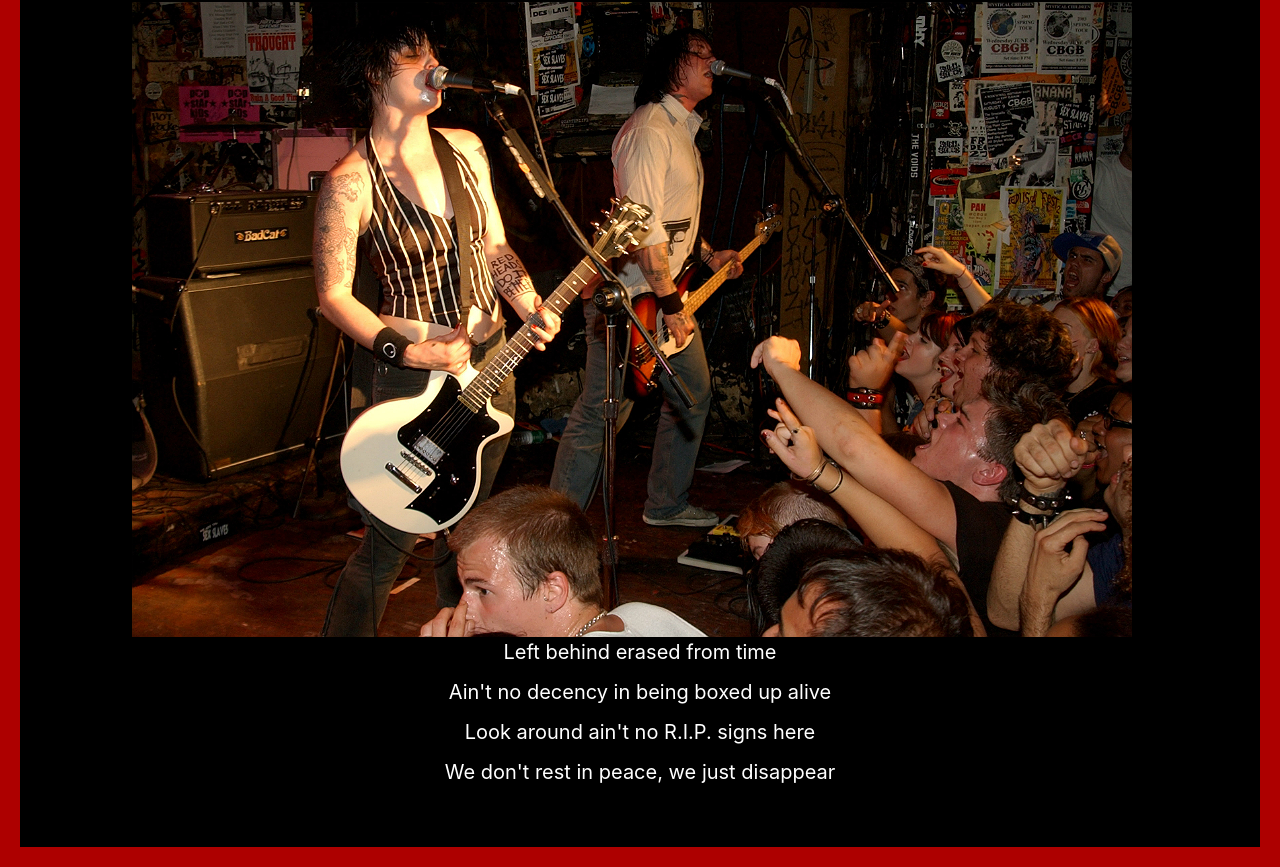
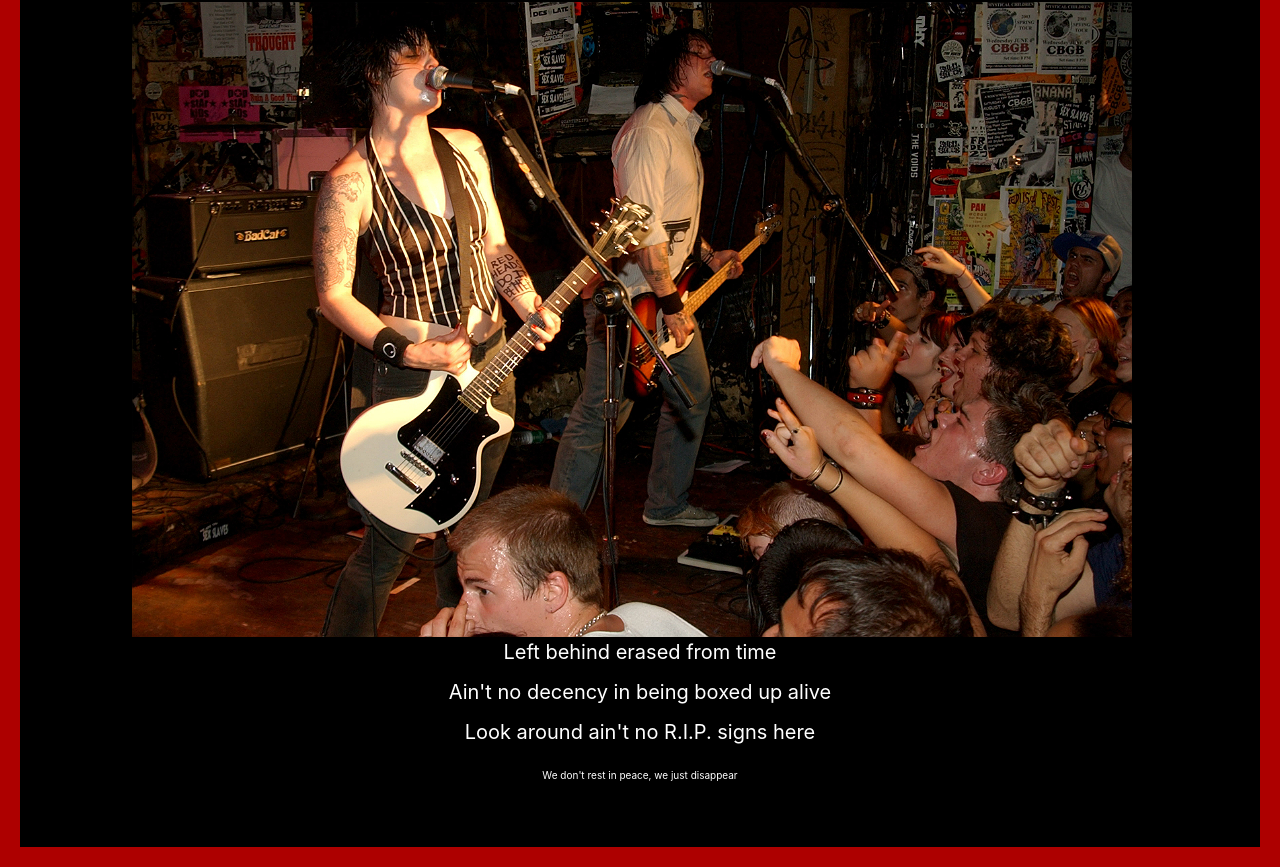
Before and after one commit to BryanS1989/HTML-CSS-II-PEC2, a website built with Parcel: page src/index.html in a window 1280 px wide. Shown: the part 329-1196 px from the top of the page. Built offline with nearby package versions, Linux system fonts and the light colour scheme.

Commit message:
change Home Title

```diff
--- a/src/index.html
+++ b/src/index.html
@@ -10,7 +10,7 @@
             href="./assets/styles/main.scss"
         />
         <!-- do not remove this line! -->
-        <title>UOC Boilerplate</title>
+        <title>The Destroyers</title>
     </head>
     <body class="web">
         <nav class="navbar">
@@ -68,7 +68,9 @@
                 <p class="intro__text">Left behind erased from time</p>
                 <p class="intro__text">Ain't no decency in being boxed up alive</p>
                 <p class="intro__text">Look around ain't no R.I.P. signs here</p>
-                <p class="intro__text">We don't rest in peace, we just disappear</p>
+                <p class="intro__text">
+                    <span class="intro__text--remark">We don't rest in peace, we just disappear</span>
+                </p>
             </section>
 
         </main>
```
